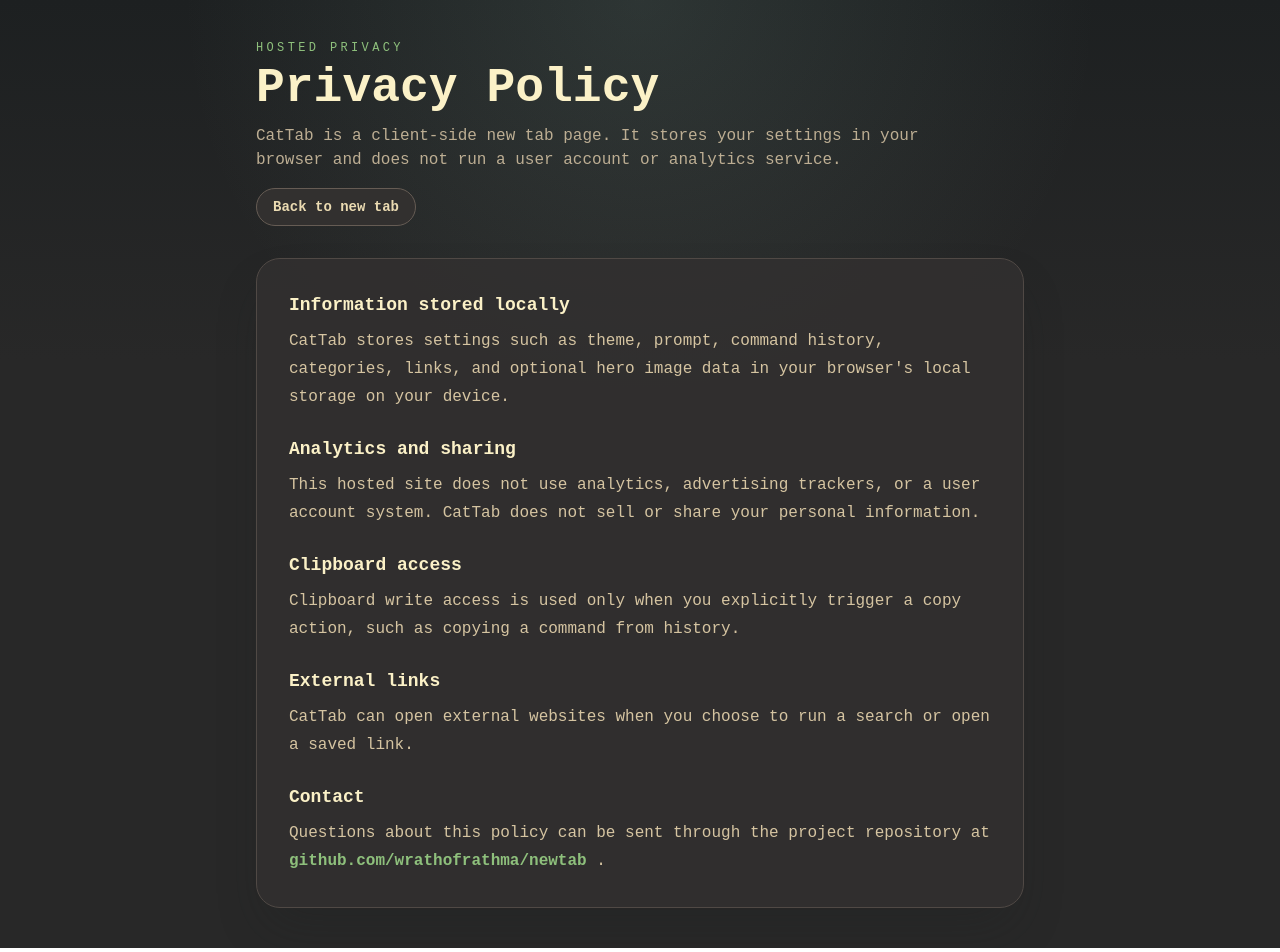
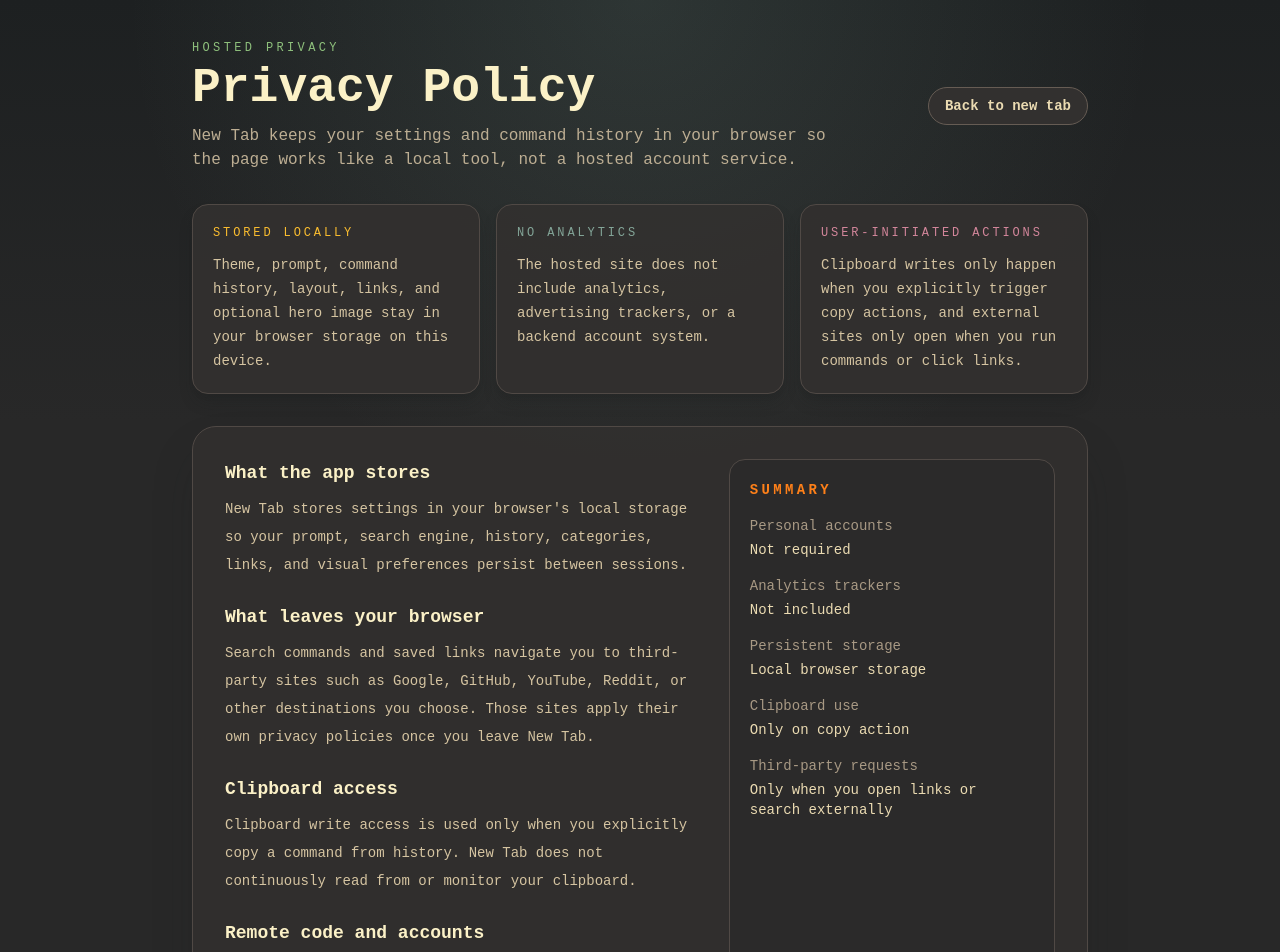
Before and after one commit to wrathofrathma/newtab, a Vue app: page /#/privacy in a window 1280 px wide. Shown: the top 952 px of the page. Built offline with nearby package versions, Linux system fonts and the light colour scheme.

Commit message:
Restore detailed privacy policy
Bring back the fuller hosted privacy policy copy and layout instead of the trimmed version. Keep the more explanatory policy content that better matches the intended hosted privacy page.

```diff
--- a/src/views/Privacy.vue
+++ b/src/views/Privacy.vue
@@ -2,7 +2,7 @@
   <div
     class="min-h-screen bg-[radial-gradient(circle_at_top,_rgba(131,165,152,0.16),_transparent_40%),linear-gradient(180deg,var(--nt-surface-canvas-strong)_0%,var(--nt-surface-canvas)_38%,var(--nt-surface-canvas)_100%)] px-6 py-10 text-left text-gruvbox-dark-fg-1 sm:px-8 lg:px-12"
   >
-    <div class="mx-auto flex w-full max-w-3xl flex-col gap-8">
+    <div class="mx-auto flex w-full max-w-4xl flex-col gap-8">
       <div class="flex flex-wrap items-center justify-between gap-4">
         <div>
           <p
@@ -18,8 +18,8 @@
           <p
             class="mt-3 max-w-2xl text-sm leading-6 text-gruvbox-dark-fg-3 sm:text-base"
           >
-            CatTab is a client-side new tab page. It stores your settings in
-            your browser and does not run a user account or analytics service.
+            New Tab keeps your settings and command history in your browser so
+            the page works like a local tool, not a hosted account service.
           </p>
         </div>
 
@@ -31,31 +31,78 @@
         </RouterLink>
       </div>
 
+      <div class="grid gap-4 md:grid-cols-3">
+        <section
+          class="rounded-2xl border border-gruvbox-dark-bg-2 bg-gruvbox-dark-bg-s/90 p-5 shadow-lg shadow-gruvbox-dark-bg-h/25"
+        >
+          <p
+            class="text-xs uppercase tracking-[0.24em] text-gruvbox-dark-yellow-1"
+          >
+            Stored Locally
+          </p>
+          <p class="mt-3 text-sm leading-6 text-gruvbox-dark-fg-2">
+            Theme, prompt, command history, layout, links, and optional hero
+            image stay in your browser storage on this device.
+          </p>
+        </section>
+
+        <section
+          class="rounded-2xl border border-gruvbox-dark-bg-2 bg-gruvbox-dark-bg-s/90 p-5 shadow-lg shadow-gruvbox-dark-bg-h/25"
+        >
+          <p
+            class="text-xs uppercase tracking-[0.24em] text-gruvbox-dark-blue-1"
+          >
+            No Analytics
+          </p>
+          <p class="mt-3 text-sm leading-6 text-gruvbox-dark-fg-2">
+            The hosted site does not include analytics, advertising trackers, or
+            a backend account system.
+          </p>
+        </section>
+
+        <section
+          class="rounded-2xl border border-gruvbox-dark-bg-2 bg-gruvbox-dark-bg-s/90 p-5 shadow-lg shadow-gruvbox-dark-bg-h/25"
+        >
+          <p
+            class="text-xs uppercase tracking-[0.24em] text-gruvbox-dark-purple-1"
+          >
+            User-Initiated Actions
+          </p>
+          <p class="mt-3 text-sm leading-6 text-gruvbox-dark-fg-2">
+            Clipboard writes only happen when you explicitly trigger copy
+            actions, and external sites only open when you run commands or click
+            links.
+          </p>
+        </section>
+      </div>
+
       <div
-        class="rounded-3xl border border-gruvbox-dark-bg-2 bg-gruvbox-dark-bg-s/85 p-6 shadow-2xl shadow-gruvbox-dark-bg-h/30 sm:p-8"
+        class="rounded-3xl border border-gruvbox-dark-bg-2 bg-gruvbox-dark-bg-s/80 p-6 shadow-2xl shadow-gruvbox-dark-bg-h/30 sm:p-8"
       >
         <div
-          class="space-y-6 text-sm leading-7 text-gruvbox-dark-fg-2 sm:text-base"
+          class="grid gap-6 lg:grid-cols-[minmax(0,1.25fr)_minmax(0,0.85fr)]"
         >
+          <div class="space-y-6">
             <section>
               <h2 class="text-lg font-bold text-gruvbox-dark-fg-0">
-              Information stored locally
+                What the app stores
               </h2>
-            <p class="mt-2">
-              CatTab stores settings such as theme, prompt, command history,
-              categories, links, and optional hero image data in your browser's
-              local storage on your device.
+              <p class="mt-2 text-sm leading-7 text-gruvbox-dark-fg-2">
+                New Tab stores settings in your browser's local storage so your
+                prompt, search engine, history, categories, links, and visual
+                preferences persist between sessions.
               </p>
             </section>
 
             <section>
               <h2 class="text-lg font-bold text-gruvbox-dark-fg-0">
-              Analytics and sharing
+                What leaves your browser
               </h2>
-            <p class="mt-2">
-              This hosted site does not use analytics, advertising trackers, or
-              a user account system. CatTab does not sell or share your personal
-              information.
+              <p class="mt-2 text-sm leading-7 text-gruvbox-dark-fg-2">
+                Search commands and saved links navigate you to third-party
+                sites such as Google, GitHub, YouTube, Reddit, or other
+                destinations you choose. Those sites apply their own privacy
+                policies once you leave New Tab.
               </p>
             </section>
 
@@ -63,38 +110,60 @@
               <h2 class="text-lg font-bold text-gruvbox-dark-fg-0">
                 Clipboard access
               </h2>
-            <p class="mt-2">
-              Clipboard write access is used only when you explicitly trigger a
-              copy action, such as copying a command from history.
+              <p class="mt-2 text-sm leading-7 text-gruvbox-dark-fg-2">
+                Clipboard write access is used only when you explicitly copy a
+                command from history. New Tab does not continuously read from or
+                monitor your clipboard.
               </p>
             </section>
 
             <section>
               <h2 class="text-lg font-bold text-gruvbox-dark-fg-0">
-              External links
+                Remote code and accounts
               </h2>
-            <p class="mt-2">
-              CatTab can open external websites when you choose to run a search
-              or open a saved link.
+              <p class="mt-2 text-sm leading-7 text-gruvbox-dark-fg-2">
+                The app does not load remote executable code at runtime and does
+                not require a user account, login, or cloud sync service to
+                function.
               </p>
             </section>
+          </div>
 
-          <section>
-            <h2 class="text-lg font-bold text-gruvbox-dark-fg-0">Contact</h2>
-            <p class="mt-2">
-              Questions about this policy can be sent through the project
-              repository at
-              <a
-                href="https://github.com/wrathofrathma/newtab"
-                target="_blank"
-                rel="noreferrer"
-                class="font-bold text-gruvbox-dark-aqua-1 hover:text-gruvbox-dark-aqua-0"
+          <aside
+            class="rounded-2xl border border-gruvbox-dark-bg-2 bg-gruvbox-dark-bg-0/60 p-5"
           >
-                github.com/wrathofrathma/newtab
-              </a>
-              .
-            </p>
-          </section>
+            <h2
+              class="text-sm font-bold uppercase tracking-[0.24em] text-gruvbox-dark-orange-1"
+            >
+              Summary
+            </h2>
+            <dl class="mt-4 space-y-4 text-sm">
+              <div>
+                <dt class="text-gruvbox-dark-fg-4">Personal accounts</dt>
+                <dd class="mt-1 text-gruvbox-dark-fg-1">Not required</dd>
+              </div>
+              <div>
+                <dt class="text-gruvbox-dark-fg-4">Analytics trackers</dt>
+                <dd class="mt-1 text-gruvbox-dark-fg-1">Not included</dd>
+              </div>
+              <div>
+                <dt class="text-gruvbox-dark-fg-4">Persistent storage</dt>
+                <dd class="mt-1 text-gruvbox-dark-fg-1">
+                  Local browser storage
+                </dd>
+              </div>
+              <div>
+                <dt class="text-gruvbox-dark-fg-4">Clipboard use</dt>
+                <dd class="mt-1 text-gruvbox-dark-fg-1">Only on copy action</dd>
+              </div>
+              <div>
+                <dt class="text-gruvbox-dark-fg-4">Third-party requests</dt>
+                <dd class="mt-1 text-gruvbox-dark-fg-1">
+                  Only when you open links or search externally
+                </dd>
+              </div>
+            </dl>
+          </aside>
         </div>
       </div>
     </div>
```
Lines whose indentation alone changed are shown as unchanged.
